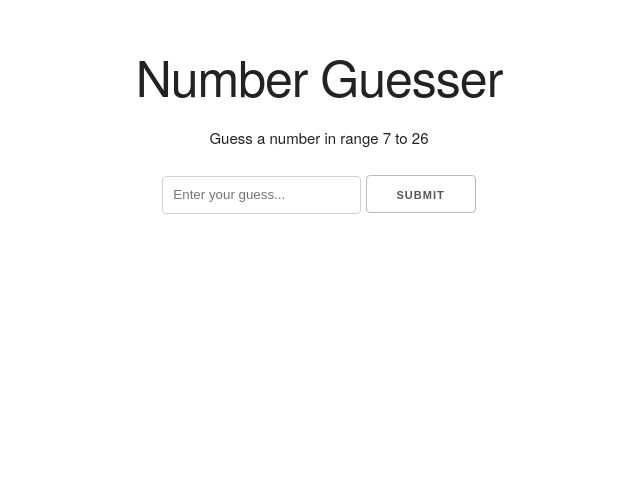
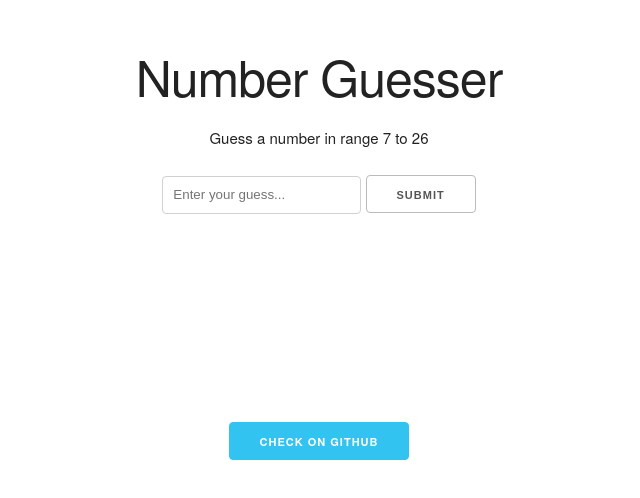
Before and after one commit to sahil-randhawa/guess-the-number-game, a plain HTML site: page index.html in a window 1280 px wide. Shown: the part 258-756 px from the top of the page, without its empty margins (321-961 px from the left). Drawn offline with nearby package versions, Linux system fonts and the light colour scheme.

Commit message:
source links update

```diff
--- a/index.html
+++ b/index.html
@@ -14,6 +14,11 @@
             justify-content: center;
             text-align: center;
         }
+        #links{
+            position: absolute;
+            width: 100%;
+            bottom: 10%;
+        }
     </style>
 </head>
 <body>
@@ -25,6 +30,9 @@
             <input type="submit" value="Submit" id="guess-btn">
             <p class="message"></p>
         </div>
+        <div id="links">
+            <a href="https://github.com/sahil-randhawa/guess-the-number-game" class="button button-primary">Check on Github</a>
+        </div>
     </div>
 
     <script src="app.js"></script>
```
Also changed, not shown: 1 other file.
